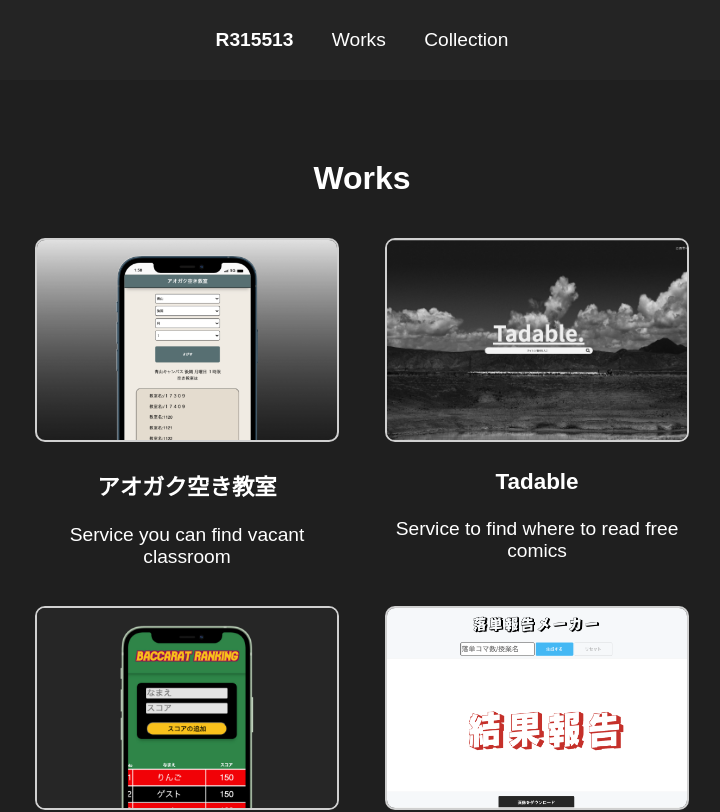
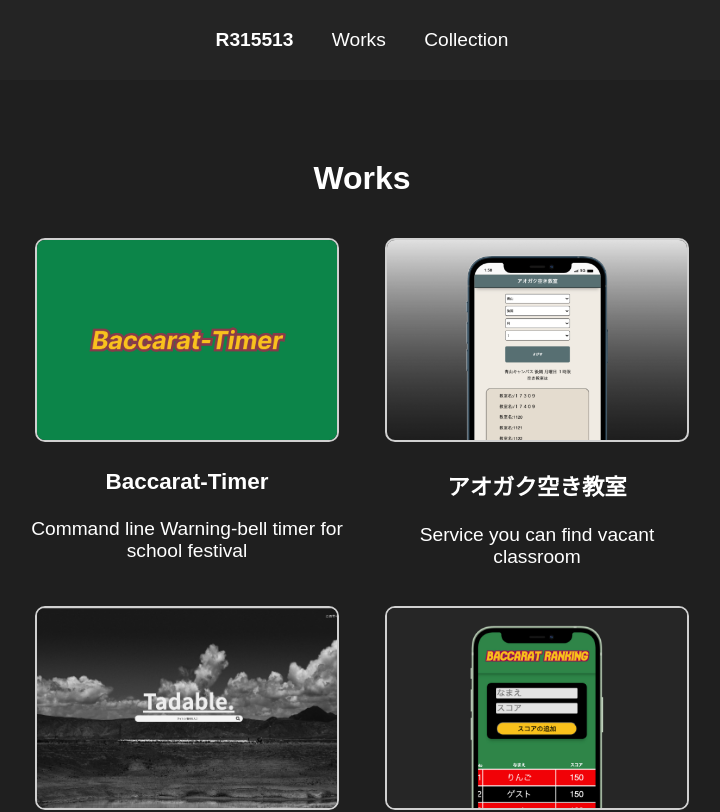
Before and after one commit to ReiSasajima/site, a React (Create React App) app: page /Works in a window 1280 px wide. Shown: the top 812 px of the page, without its empty margins (278-998 px from the left). Built offline with nearby package versions, Linux system fonts and the light colour scheme.

Commit message:
add png file of baccarat-timer and add baccarat-timer for content of works page section

```diff
--- a/src/components/Works.jsx
+++ b/src/components/Works.jsx
@@ -15,6 +15,7 @@ import virtualcampus from '../static/img/virtualcampus.png'
 import githubmicro from '../static/img/githubmicro.png'
 import cynical from '../static/img/cynicalnight.png'
 import empty from '../static/img/empty.png'
+import timer from '../static/img/baccarat-timer.png'
 
 
 
@@ -24,6 +25,7 @@ const Works = () => {
       <NavBar/>
       <h1 className="section-title">Works</h1>
       <div className="List-Wrapper">
+        <WorksList img={timer} name={'Baccarat-Timer'} text={'Command line Warning-bell timer for school festival'}/>
         <WorksList img={empty} name={'アオガク空き教室'} text={'Service you can find vacant classroom'}
           src={'https://aogakuempty.deta.dev/'} />
         <WorksList img={tadable} name={'Tadable'} text={'Service to find where to read free comics'}
```
Also changed, not shown: src/static/img/baccarat-timer.png (added).
